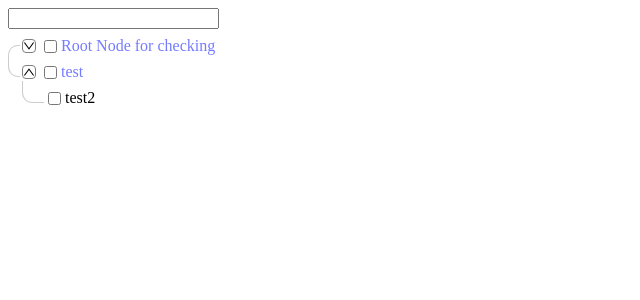
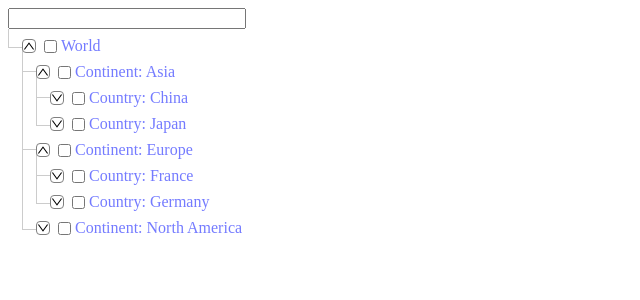
Before and after one commit to dyzz24/React-Tree-Select, a React app: page / in a window 1280 px wide. Shown: the top 300 px of the page, without its empty margins (0-640 px from the left). Built offline with nearby package versions, Linux system fonts and the light colour scheme; the HTML template or start-up script is replaced by a standard one.

Commit message:
tree css

```diff
--- a/src/components/tree-node/expander/expander.module.pcss
+++ b/src/components/tree-node/expander/expander.module.pcss
@@ -9,6 +9,7 @@
     cursor: pointer;
     flex-shrink: 0;
     box-sizing: border-box;
+    z-index: 2;
 
     span {
         height: 100%;
--- a/src/components/tree-node/tree-node.module.pcss
+++ b/src/components/tree-node/tree-node.module.pcss
@@ -8,19 +8,19 @@
 
     &.empty {
         &:after {
-            width: 22px;
+            width: 25px;
         }
     }
 
 
     &:before {
         content: "";
-        height: calc(100% - 8px);
+        height: 100%;
         border-left: 1px solid #ccc;
         position: absolute;
         left: 0;
         top: 16px;
-        border-radius: 10px 0 10px;
+
         width: 10px;
         transition: border 0.5s;
     }
@@ -28,40 +28,53 @@
     &:first-child:before {
         width: 10px;
         top: 16px;
-        border-radius: 10px 0 0 0;
+
     }
 
 
     &:last-child:before {
         width: 10px;
-        height: 22px;
-        border-radius: 0px 0 0 20px;
+        height: 18px;
         top: 0;
     }
 
     &:after {
         content: "";
-        width: 12px;
+        width: 14px;
         transition: border 0.5s;
         border-top: 1px solid #ccc;
         position: absolute;
         left: 0;
         top: 16px;
-        border-radius: 10px 0px 10px 0px;
+
         height: 20px;
     }
 
     &:first-child:after {
         height: 10px;
-        border-radius: 10px 0 0 0;
+
     }
 
     &:last-child:after {
         height: 10px;
         border-top: none;
         border-bottom: 1px solid #ccc;
-        border-radius: 0 0 0 10px;
-        margin-top: -5px;
+
+        margin-top: -8px;
+    }
+
+    & .title:not(:only-child) {
+
+        &:before {
+            content: "";
+            height: calc(100% + 6px);
+            border-left: 1px solid #ccc;
+            position: absolute;
+            left: 0;
+            top: 10px;
+            width: 8px;
+            transition: border 0.5s;
+        }
     }
 }
 
@@ -69,4 +82,5 @@
     display: flex;
     align-items: center;
     width: 100%;
+    position: relative;
 }
--- a/src/components/tree-node/tree-node.tsx
+++ b/src/components/tree-node/tree-node.tsx
@@ -12,7 +12,6 @@ export const TreeNode: React.FC<{ node: TreeSelectItems }> = ({ node }) => {
   const { state } = useTreeSelectContext();
 
   const hasChildren = node?.children && node?.children?.length > 0;
-
   if (state.isSearchMode && (!node.filtered && !node.expanded)) return null;
 
   return <div className={classNames(styles.container, !hasChildren && styles.empty)}>
--- a/src/index.tsx
+++ b/src/index.tsx
@@ -4,53 +4,53 @@ import ReactTreeSelect from './react-tree-select.tsx'
 import type { TreeSelectItems, TreeSelectProps } from './types/treeSelectProps.ts';
 
 const mockTree: TreeSelectItems[] = [{
-  id: '1',
-  label: 'Root Node for checking',
+  id: 'world',
+  label: 'World',
   children: [
     {
-      id: '1.1',
-      label: 'Child Node 1.1',
+      id: 'continent-1',
+      label: 'Continent: Asia',
+      expanded: true,
       children: [
         {
-          id: '1.1.1',
-          label: 'Potato',
+          id: 'country-1-1',
+          label: 'Country: China',
           children: [
             {
-              id: '1.1.1.1',
-              label: 'Child Node with long name there',
+              id: 'city-1-1-1',
+              label: 'City: Beijing',
+              children: null
+            },
+            {
+              id: 'city-1-1-2',
+              label: 'City: Shanghai',
               children: [
                 {
-                  id: '1.3',
-                  label: 'Child Node 1.3',
-                  children: [
-                    {
-                      id: '1.1.1.3',
-                      label: 'Potato',
-                      children: [
-                        {
-                          id: '1.1.1.1.4',
-                          label: 'Child Node with long name there',
-                          children: null
-                        },
-                        {
-                          id: '1.1.1.2.1',
-                          label: 'Child Node 1.1.1.2',
-                          children: null
-                        }
-                      ]
-                    }
-                  ]
+                  id: 'district-1-1-2-1',
+                  label: 'District: Pudong',
+                  children: null
                 },
                 {
-                  id: '1.2',
-                  label: 'Child Node 1.2',
-                  children: []
+                  id: 'district-1-1-2-2',
+                  label: 'District: Huangpu',
+                  children: null
                 }
               ]
+            }
+          ]
+        },
+        {
+          id: 'country-1-2',
+          label: 'Country: Japan',
+          children: [
+            {
+              id: 'city-1-2-1',
+              label: 'City: Tokyo',
+              children: null
             },
             {
-              id: '1.1.1.2',
-              label: 'Child Node 1.1.1.2',
+              id: 'city-1-2-2',
+              label: 'City: Kyoto',
               children: null
             }
           ]
@@ -58,20 +58,102 @@ const mockTree: TreeSelectItems[] = [{
       ]
     },
     {
-      id: '1.2',
-      label: 'Child Node 1.2',
-      children: []
+      id: 'continent-2',
+      label: 'Continent: Europe',
+      expanded: true,
+      children: [
+        {
+          id: 'country-2-1',
+          label: 'Country: France',
+          children: [
+            {
+              id: 'city-2-1-1',
+              label: 'City: Paris',
+              children: null
+            }
+          ]
+        },
+        {
+          id: 'country-2-2',
+          label: 'Country: Germany',
+          children: [
+            {
+              id: 'city-2-2-1',
+              label: 'City: Berlin',
+              children: null
+            },
+            {
+              id: 'city-2-2-2',
+              label: 'City: Munich',
+              children: null
+            }
+          ]
+        }
+      ]
+    },
+    {
+      id: 'continent-3',
+      label: 'Continent: North America',
+      children: [
+        {
+          id: 'country-3-1',
+          label: 'Country: United States',
+          children: [
+            {
+              id: 'state-3-1-1',
+              label: 'State: California',
+              expanded: false,
+              children: [
+                {
+                  id: 'city-3-1-1-1',
+                  label: 'City: Los Angeles',
+                  children: null
+                },
+                {
+                  id: 'city-3-1-1-2',
+                  label: 'City: San Francisco',
+                  children: null
+                }
+              ]
+            },
+            {
+              id: 'state-3-1-2',
+              label: 'State: New York',
+              children: [
+                {
+                  id: 'city-3-1-2-1',
+                  label: 'City: New York City',
+                  children: null
+                },
+                {
+                  id: 'city-3-1-2-2',
+                  label: 'City: Buffalo',
+                  children: null
+                }
+              ]
+            }
+          ]
+        },
+        {
+          id: 'country-3-2',
+          label: 'Country: Canada',
+          children: [
+            {
+              id: 'province-3-2-1',
+              label: 'Province: Ontario',
+              children: null
+            },
+            {
+              id: 'province-3-2-2',
+              label: 'Province: Quebec',
+              children: null
+            }
+          ]
+        }
+      ]
     }
-  ]
-}, {
-  id: '2',
-  label: 'test',
-  expanded: true,
-  children: [{
-    id: '2.1',
-    label: 'test2',
-    children: []
-  }]
+  ],
+  expanded: true
 }];
 
 const mockProps: TreeSelectProps = {
@@ -79,7 +161,7 @@ const mockProps: TreeSelectProps = {
   onChange: (el) => {
     console.log(el);
   },
-  selectedIds: ['1.2']
+  selectedIds: []
 }
 
 // eslint-disable-next-line react/no-deprecated
--- a/src/utils/utils.ts
+++ b/src/utils/utils.ts
@@ -35,11 +35,13 @@ export const prepareTree = (data: TreeSelectItems[], selectedIds?: string[]) =>
 
 export const searchTreeItem = (tree: TreeSelectItems[], searchStr: string) => {
   return tree.map(item => {
-    const deepLevel = checkFilteredDeeps(item?.children || [], searchStr, false);
+    const deepLevel = checkFilteredDeeps(item?.children ?? [], searchStr, false);
+
+    console.log(deepLevel, item)
 
     if (deepLevel) {
       item.expanded = true
-    } else item.expanded = false
+    }
 
     if (item.label.toLowerCase().includes(searchStr.toLowerCase())) {
       item.filtered = true
@@ -64,7 +66,7 @@ export const checkFilteredDeeps = (tree: TreeSelectItems[], searchStr: string, t
       hasDeepTarget = true
       break
     } else if (!isMatch && tree[i]?.children?.length) {
-      return checkFilteredDeeps(tree[i].children!, searchStr, false);
+      return checkFilteredDeeps(tree[i]?.children!, searchStr, false);
     }
   }
 
```
